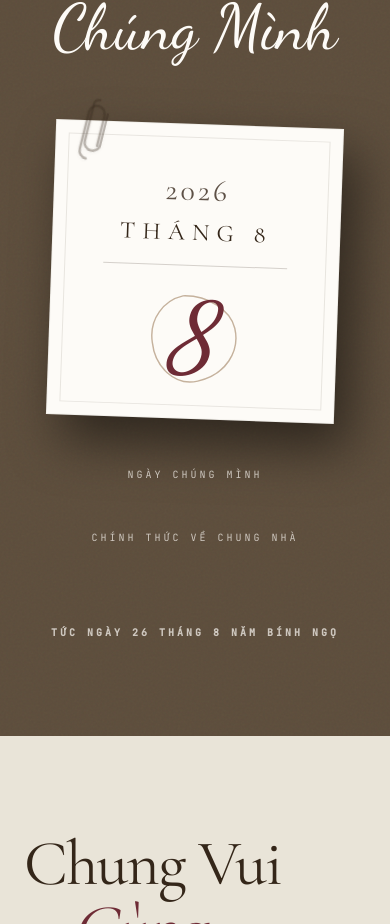
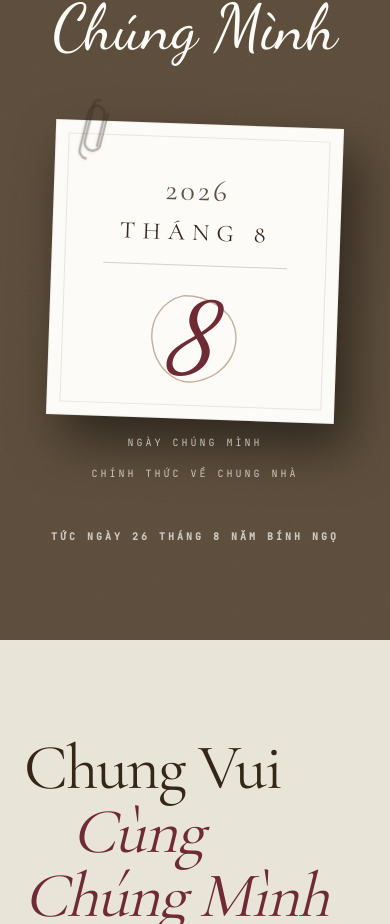
Before and after one commit to lequyn24-sudo/Q-N, a Next.js app: page / in a window 390 px wide. Shown: the part 4630-5554 px from the top of the page. Built offline with nearby package versions, Linux system fonts and the light colour scheme; a web font is replaced by a local one.

Commit message:
Fix Timeline text spacing on mobile

```diff
--- a/src/components/Timeline.tsx
+++ b/src/components/Timeline.tsx
@@ -24,7 +24,7 @@ export default function Timeline() {
         </motion.div>
 
         {/* Main Content Area */}
-        <div className="relative w-full flex flex-col md:flex-row items-center justify-center gap-12 md:gap-8">
+        <div className="relative w-full flex flex-col md:flex-row items-center justify-center gap-4 md:gap-8">
 
           {/* Left Text */}
           <motion.div
@@ -100,7 +100,7 @@ export default function Timeline() {
           whileInView={{ opacity: 1, y: 0 }}
           viewport={{ once: true, margin: "-100px" }}
           transition={{ duration: 1, delay: 0.7, ease: "easeOut" }}
-          className="mt-20 text-center"
+          className="mt-12 md:mt-20 text-center"
         >
           <p className="font-jetbrains font-bold text-vintage-ivory/70 text-[10px] md:text-xs tracking-[0.3em] uppercase">
             Tức Ngày 26 Tháng 8 Năm Bính Ngọ
```
